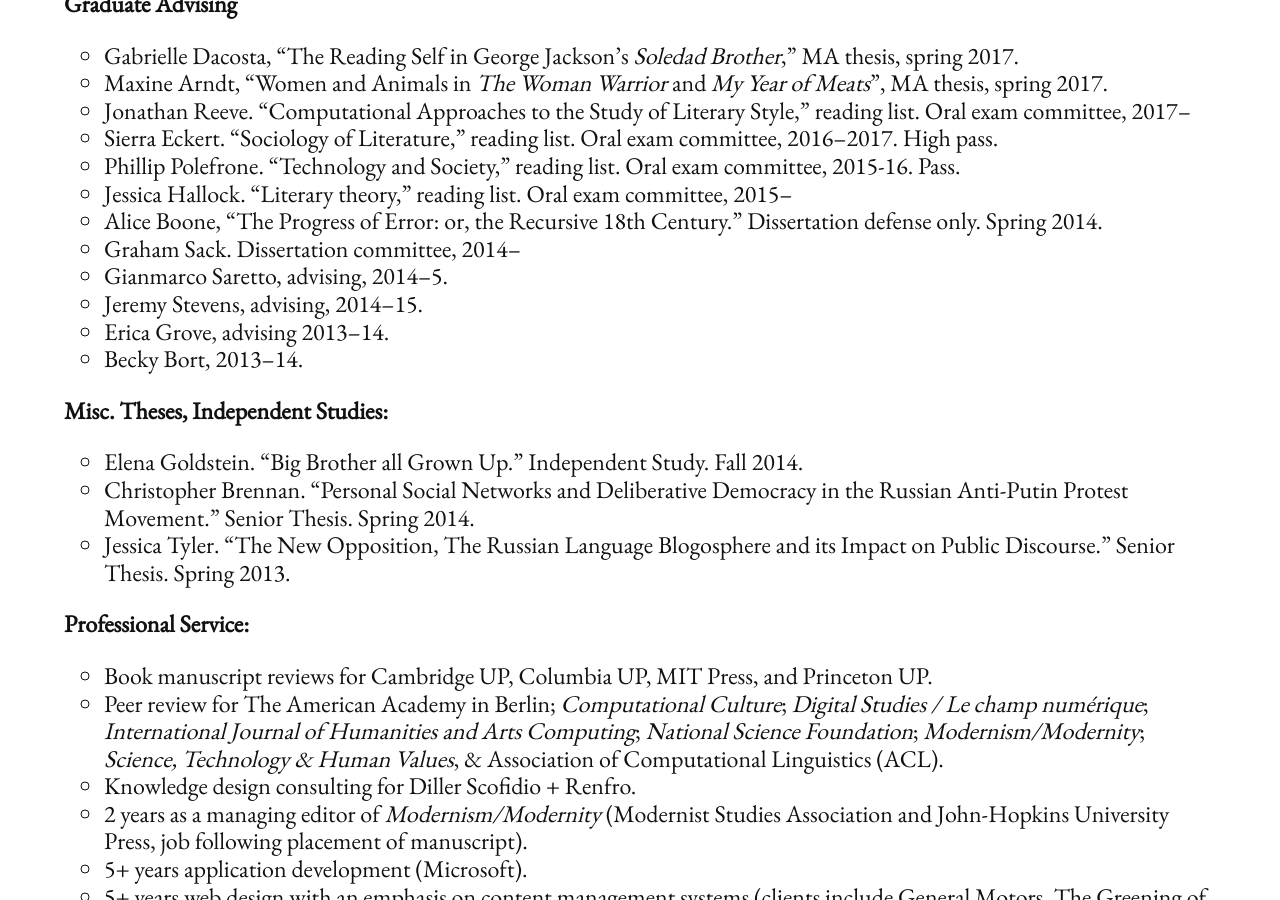
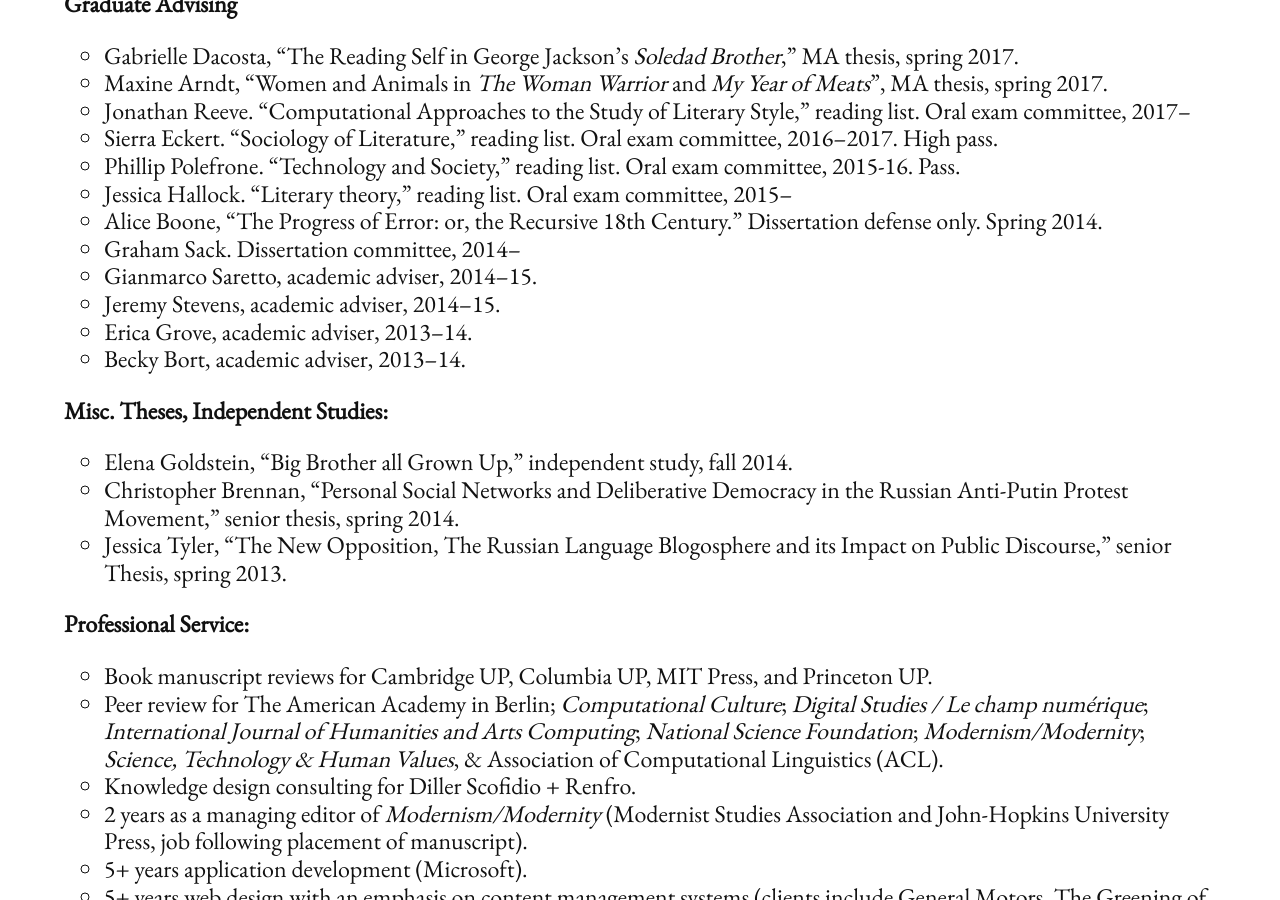
Before and after one commit to denten/denten.github.io, a Jekyll site: the page built from _pages/service.md, in a window 1280 px wide and 900 px high, scrolled down 701 px. Built offline with Jekyll 4.4.1, drawn with Linux system fonts in a browser that asks for light colours; nearby versions of some CDN libraries; library files that are not in the unit come from our copies.

Commit message:
update advising roles

```diff
--- a/_includes/CV/08-service.md
+++ b/_includes/CV/08-service.md
@@ -45,18 +45,18 @@ Commencement" campaign, funded by the College Dean's office.
 - Alice Boone, "The Progress of Error: or, the Recursive 18th Century."
   Dissertation defense only. Spring 2014.
 - Graham Sack. Dissertation committee, 2014--
-- Gianmarco Saretto, advising, 2014--5.
-- Jeremy Stevens, advising, 2014--15.
-- Erica Grove, advising 2013--14.
-- Becky Bort, 2013--14.
+- Gianmarco Saretto, academic adviser, 2014--15.
+- Jeremy Stevens, academic adviser, 2014--15.
+- Erica Grove, academic adviser, 2013--14.
+- Becky Bort, academic adviser, 2013--14.
 
 #### Misc. Theses, Independent Studies:
 
-- Elena Goldstein. "Big Brother all Grown Up." Independent Study. Fall 2014.
-- Christopher Brennan. "Personal Social Networks and Deliberative Democracy in
-the Russian Anti-Putin Protest Movement." Senior Thesis. Spring 2014.
-- Jessica Tyler. "The New Opposition, The Russian Language Blogosphere and its
-Impact on Public Discourse." Senior Thesis. Spring 2013.
+- Elena Goldstein, "Big Brother all Grown Up," independent study, fall 2014.
+- Christopher Brennan, "Personal Social Networks and Deliberative Democracy in
+  the Russian Anti-Putin Protest Movement," senior thesis, spring 2014.
+- Jessica Tyler, "The New Opposition, The Russian Language Blogosphere and its
+  Impact on Public Discourse," senior Thesis, spring 2013.
 
 #### Professional Service:
 
```
